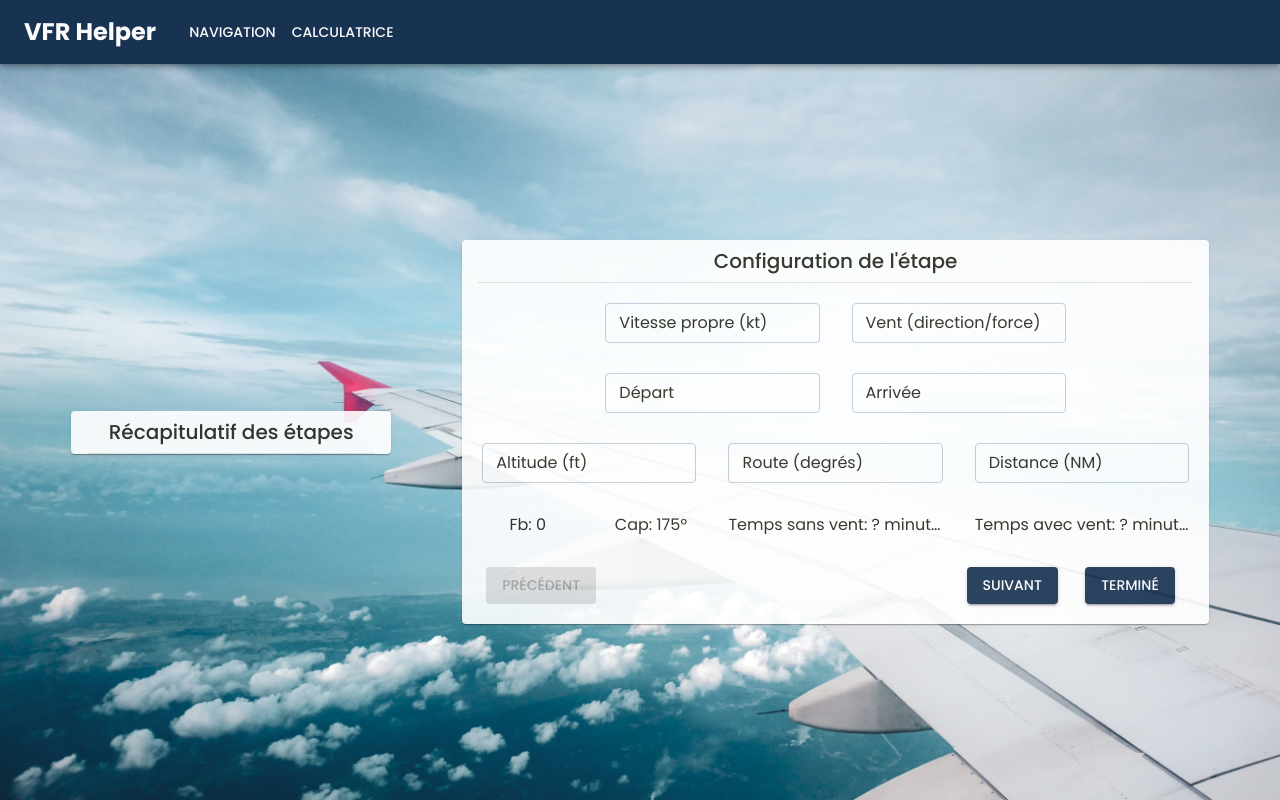
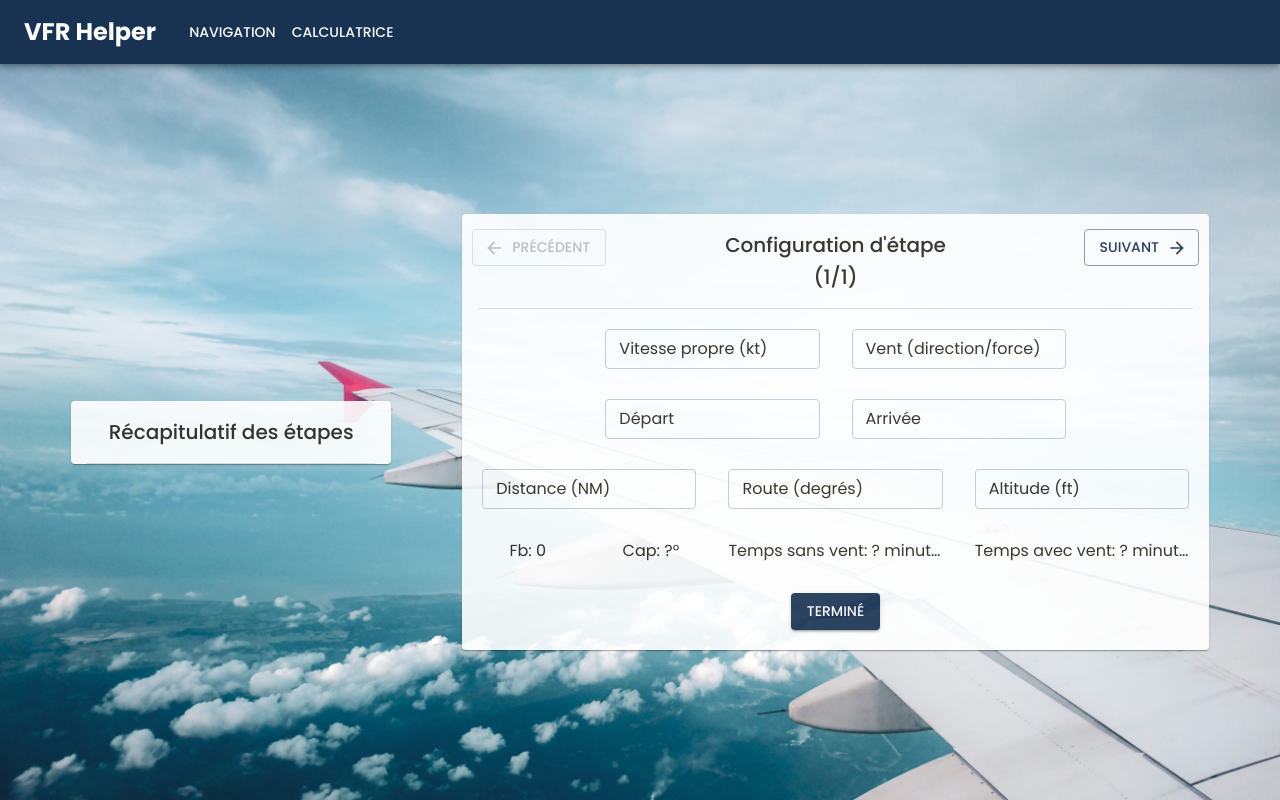
Before and after one commit to Gagarin1961/vfr-helper, a React (Create React App) app: page /navigation in a window 1280 px wide. Built offline with nearby package versions, Linux system fonts and the light colour scheme.

Commit message:
Nav seems to work for calculus

```diff
--- /dev/null
+++ b/src/components/Calculator/Operations.js
@@ -0,0 +1,56 @@
+const toRadians = (angle) => {
+    return angle * (Math.PI / 180);
+}
+
+const getAlphaAngle = (route, windDirection) => {
+    let angle = Math.abs(route - windDirection);
+    if (angle >= 180) {
+        angle = 360 - angle;
+    }
+    else if (angle <= -180) {
+        angle = 360 + angle
+    }
+    console.log("alpha", angle);
+    return angle;
+}
+
+const getEffectiveWind = (route, windSpeed, windDirection) => {
+    let angle = getAlphaAngle(route, windDirection);
+    angle = toRadians(angle);
+    console.log("radians", angle);
+    console.log("cos", Math.cos(angle));
+    console.log("Ve", Math.floor(windSpeed * -Math.cos(angle)));
+    return Math.floor(windSpeed * -Math.cos(angle));
+}
+
+const getMaxDrift = (windSpeed, baseFactor) => {
+    return windSpeed * baseFactor;
+}
+
+const getDrift = (windSpeed, baseFactor, route, windDirection) => {
+    return Math.floor(getMaxDrift(windSpeed, baseFactor) * Math.sin(toRadians(getAlphaAngle(route, windDirection))));
+}
+
+export const baseFactor = (speed, trailingZeros) => {
+    return parseFloat((60 / speed).toFixed(trailingZeros))
+}
+
+export const timeWithoutWind = (speed, distance, trailingZeros) => {
+    return parseFloat((60 / speed * distance).toFixed(trailingZeros))
+}
+
+export const timeWithWind = (speed, distance, route, windSpeed, windDirection, trailingZeros) => {
+    console.log("wind direction", windDirection);
+    console.log("wind speed", windSpeed);
+    speed = parseInt(speed);
+    speed += getEffectiveWind(route, windSpeed, windDirection);
+    console.log("speed", speed);
+    return parseFloat((60 / speed * distance).toFixed(trailingZeros))
+}
+
+export const heading = (windSpeed, speed, route, windDirection) => {
+    const bF = baseFactor(speed, 1);
+    route = parseInt(route);
+    const drift = getDrift(windSpeed, bF, route, windDirection);
+    return route + drift;
+}
--- a/src/components/Navigation/NavStep.js
+++ b/src/components/Navigation/NavStep.js
@@ -1,11 +1,13 @@
-import React, {useEffect, useRef, useState} from "react";
+import React, {useEffect, useState} from "react";
 
 import { makeStyles } from '@material-ui/core/styles';
 import {Divider, Grid, Typography, TextField, Button} from "@material-ui/core";
+import {baseFactor, timeWithoutWind, timeWithWind, heading} from "../Calculator/Operations";
+import {ArrowBack, ArrowForward} from "@material-ui/icons";
 
 const useStyles = makeStyles((theme) => ({
     header: {
-        padding: '5px 10px',
+        padding: '15px 10px',
     },
     step: {
         padding: '5px 10px',
@@ -81,6 +83,12 @@ const NavStep = ({ steps, setSteps, currentStep, setCurrentStep }) => {
         setArrival(event.target.value);
     }
 
+    useEffect(() => {
+        if (distance === "")
+            return;
+        checkDistanceValid();
+    }, [distance]);
+
     const checkDistanceValid = () => {
         const parsed = Number(distance);
         if (isNaN(parsed) || parsed < 1 || parsed >= 10000) {
@@ -108,6 +116,12 @@ const NavStep = ({ steps, setSteps, currentStep, setCurrentStep }) => {
         setAltitude(event.target.value);
     }
 
+    useEffect(() => {
+        if (route === "")
+            return;
+        checkRouteValid();
+    }, [route]);
+
     const checkRouteValid = () => {
         const parsed = Number(route);
         if (isNaN(parsed) || parsed < 0 || parsed > 360) {
@@ -121,6 +135,12 @@ const NavStep = ({ steps, setSteps, currentStep, setCurrentStep }) => {
     const handleRouteChange = (event) => {
         setRoute(event.target.value);
     }
+
+    useEffect(() => {
+        if (windSpeed === "" && windDirection === "")
+            return;
+        checkWindValid();
+    }, [windSpeed, windDirection]);
 
     const checkWindValid = () => {
         const parsedDirection = Number(windDirection);
@@ -160,8 +180,8 @@ const NavStep = ({ steps, setSteps, currentStep, setCurrentStep }) => {
             route: route,
             windDirection: windDirection,
             windSpeed: windSpeed,
-            timeWithoutWind: parseFloat((60 / speed * distance).toFixed(1)),
-            timeWithWind: parseFloat((60 / speed * distance).toFixed(1)),
+            timeWithoutWind: timeWithoutWind(speed, distance, 1),
+            timeWithWind: timeWithWind(speed, distance, 1),
         };
         if (steps.length <= currentStep + 1) {
             setDeparture("");
@@ -214,11 +234,62 @@ const NavStep = ({ steps, setSteps, currentStep, setCurrentStep }) => {
         setCurrentStep(currentStep - 1);
     }
 
+    const handleFinishClick = () => {
+        if (!checkEntries())
+            return;
+    }
+
+    const checkDisplayBaseFactor = () => {
+        return !speedError && speed !== "";
+    }
+
+    const checkDisplayTimeWithoutWind = () => {
+        return !speedError && speed !== "" && !distanceError && distance !== "";
+    }
+
+    const checkDisplayTimeWithWind = () => {
+        return !speedError && speed !== "" && !distanceError && distance !== ""
+            && !routeError && route !== "" && !windError && windSpeed !== "" && windDirection !== "";
+    }
+
+    const checkDisplayHeading = () => {
+        return !speedError && speed !== "" && !routeError && route !== ""
+            && !windError && windSpeed !== "" && windDirection !== "";
+    }
+
     return (
         <div>
-            <div className={classes.header}>
-                <Typography variant="h6" align="center">Configuration de l'étape</Typography>
-            </div>
+            <Grid container className={classes.header}>
+                <Grid item xs={4} align="left">
+                    <Button
+                        color="primary"
+                        variant="outlined"
+                        disabled={currentStep === 0}
+                        startIcon={<ArrowBack />}
+                        onClick={handlePreviousClick}
+                    >
+                        Précédent
+                    </Button>
+                </Grid>
+                <Grid item xs={4} align="center">
+                    <Typography
+                        variant="h6"
+                        align="center"
+                    >
+                        {"Configuration d'étape (" + (currentStep + 1) + "/" + (steps.length + (currentStep === steps.length ? 1 : 0)) + ")"}
+                    </Typography>
+                </Grid>
+                <Grid item xs={4} align="right">
+                    <Button
+                        color="primary"
+                        variant="outlined"
+                        endIcon={<ArrowForward />}
+                        onClick={handleNextClick}
+                    >
+                        Suivant
+                    </Button>
+                </Grid>
+            </Grid>
             <Divider variant="middle"/>
             <div className={classes.step}>
                 <Grid container direction="column">
@@ -272,12 +343,12 @@ const NavStep = ({ steps, setSteps, currentStep, setCurrentStep }) => {
                         <Grid item xs={4} align="center">
                             <TextField
                                 id="standard-basic"
-                                label="Altitude (ft)"
+                                label="Distance (NM)"
                                 variant="outlined"
                                 size="small"
-                                value={altitude}
-                                error={altitudeError}
-                                onChange={handleAltitudeChange}
+                                value={distance}
+                                error={distanceError}
+                                onChange={handleDistanceChange}
                             />
                         </Grid>
                         <Grid item xs={4} align="center">
@@ -294,62 +365,43 @@ const NavStep = ({ steps, setSteps, currentStep, setCurrentStep }) => {
                         <Grid item xs={4} align="center">
                             <TextField
                                 id="standard-basic"
-                                label="Distance (NM)"
+                                label="Altitude (ft)"
                                 variant="outlined"
                                 size="small"
-                                value={distance}
-                                error={distanceError}
-                                onChange={handleDistanceChange}
+                                value={altitude}
+                                error={altitudeError}
+                                onChange={handleAltitudeChange}
                             />
                         </Grid>
                     </Grid>
                     <Grid item container spacing={4} justify="center" alignItems="center" className={classes.grid}>
                         <Grid item xs={2} align="center">
                             <Typography noWrap>
-                                {!speedError && speed !== "" ? "Fb: " + parseFloat((60 / speed).toFixed(3)) : "Fb: 0"}
+                                {checkDisplayBaseFactor() ? "Fb: " + baseFactor(speed, 3) : "Fb: 0"}
                             </Typography>
                         </Grid>
                         <Grid item xs={2} align="center">
                             <Typography noWrap>
-                                {"Cap: 175°"}
+                                {"Cap: " + (checkDisplayHeading() ? heading(windSpeed, speed, route, windDirection) : "?") + "°"}
                             </Typography>
                         </Grid>
                         <Grid item xs={4} align="center">
                             <Typography noWrap>
-                                {"Temps sans vent: " + (speed && distance ? parseFloat((60 / speed * distance).toFixed(1)) : "?") + " minutes"}
+                                {"Temps sans vent: " + (checkDisplayTimeWithoutWind() ? timeWithoutWind(speed, distance,1) : "?") + " minutes"}
                             </Typography>
                         </Grid>
                         <Grid item xs={4} align="center">
                             <Typography noWrap>
-                                {"Temps avec vent: " + (speed && distance ? parseFloat((60 / speed * distance).toFixed(1)) : "?") + " minutes"}
+                                {"Temps avec vent: " + (checkDisplayTimeWithWind() ? timeWithWind(speed, distance, route, windSpeed, windDirection, 1) : "?") + " minutes"}
                             </Typography>
                         </Grid>
                     </Grid>
                     <Grid item container justify="center" alignItems="center" className={classes.grid}>
-                        <Grid item xs={2} align="center">
+                        <Grid item xs={4} align="center">
                             <Button
                                 color="primary"
                                 variant="contained"
-                                disabled={currentStep === 0}
-                                onClick={handlePreviousClick}
-                            >
-                                Précédent
-                            </Button>
-                        </Grid>
-                        <Grid item xs={6} align="center" />
-                        <Grid item xs={2} align="center">
-                            <Button
-                                color="primary"
-                                variant="contained"
-                                onClick={handleNextClick}
-                            >
-                                Suivant
-                            </Button>
-                        </Grid>
-                        <Grid item xs={2} align="center">
-                            <Button
-                                color="primary"
-                                variant="contained"
+                                onClick={handleFinishClick}
                             >
                                 Terminé
                             </Button>
--- a/src/components/Navigation/Navigation.js
+++ b/src/components/Navigation/Navigation.js
@@ -31,7 +31,10 @@ const Navigation = () => {
                 <Grid item container xs={3} alignContent="center">
                     <Grid item xs={12}>
                         <Paper className={classes.paper}>
-                            <Summary steps={steps}/>
+                            <Summary
+                                steps={steps}
+                                currentStep={currentStep}
+                            />
                         </Paper>
                     </Grid>
                 </Grid>
--- a/src/components/Navigation/Summary.js
+++ b/src/components/Navigation/Summary.js
@@ -5,38 +5,19 @@ import {Divider, Grid, Typography} from "@material-ui/core";
 
 const useStyles = makeStyles((theme) => ({
     header: {
-        padding: '5px 10px',
+        padding: '15px 10px',
     },
     step: {
-        padding: '5px 10px',
+        padding: '10px 10px',
+    },
+    selectedStep: {
+        padding: '10px 10px',
+        backgroundColor: theme.palette.secondary.light,
     }
 }));
 
-const Summary = ({ steps }) => {
+const Summary = ({ steps, currentStep }) => {
     const classes = useStyles();
-
-    /*const [steps, setSteps] = useState([
-        {
-            src: "LFPN",
-            dst: "RBT",
-            distance: "15",
-            time: "8",
-            altitude: "1500"
-        },
-        {
-            src: "RBT",
-            dst: "Ablis",
-            distance: "23",
-            time: "12",
-            altitude: "2500"
-        },
-        {
-            src: "Ablis",
-            dst: "Chartres",
-            distance: "9",
-            time: "5",
-            altitude: "2000"
-        }]);*/
 
     return (
         <div>
@@ -46,7 +27,7 @@ const Summary = ({ steps }) => {
             <Divider variant="middle"/>
             {steps.map((step, index) => {
                 return (
-                    <div className={classes.step}>
+                    <div className={index === currentStep ? classes.selectedStep : classes.step}>
                         <Grid container direction="column">
                             <Grid item container xs={12}>
                                 <Grid item xs={6}>
@@ -54,7 +35,7 @@ const Summary = ({ steps }) => {
                                         {"Etape " + (index + 1) + " :"}
                                     </Typography>
                                 </Grid>
-                                <Grid item xs={6} align={"right"}>
+                                <Grid item xs={6} align={"center"}>
                                     <Typography noWrap>
                                         {step.departure + " -> " + step.arrival}
                                     </Typography>
```
